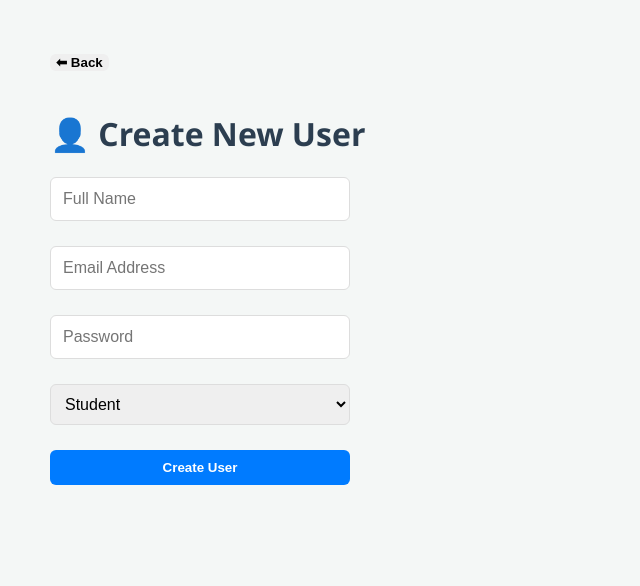
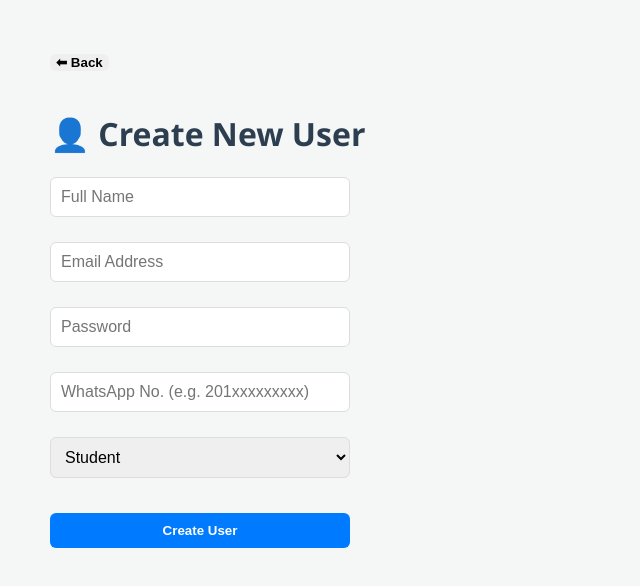
Before and after one commit to Learnwithayman/lms-project, a React (Create React App) app in the folder client/: page /create-user in a window 1280 px wide. Shown: the top 586 px of the page, without its empty margins (0-640 px from the left). Built offline with nearby package versions, Linux system fonts and the light colour scheme.

Commit message:
Day 2: Upgraded DB and UI for WhatsApp numbers

```diff
--- a/client/src/pages/CreateUser.js
+++ b/client/src/pages/CreateUser.js
@@ -7,6 +7,7 @@ function CreateUser() {
   const [email, setEmail] = useState('');
   const [password, setPassword] = useState('');
   const [role, setRole] = useState('student'); // Default to student
+  const [whatsappNumber, setWhatsappNumber] = useState(''); // <--- NEW STATE
   const navigate = useNavigate();
 
   const handleCreate = async (e) => {
@@ -24,6 +25,7 @@ function CreateUser() {
         email,
         password,
         role,
+        whatsappNumber // <--- ADD TO PAYLOAD
       }, config);
 
       alert('User Created Successfully! 🎉');
@@ -41,9 +43,18 @@ function CreateUser() {
       <h1>👤 Create New User</h1>
       <form onSubmit={handleCreate} style={{ display: 'flex', flexDirection: 'column', width: '300px', gap: '10px' }}>
 
-        <input type="text" placeholder="Full Name" value={name} onChange={(e) => setName(e.target.value)} required padding="10px" />
-        <input type="email" placeholder="Email Address" value={email} onChange={(e) => setEmail(e.target.value)} required />
-        <input type="password" placeholder="Password" value={password} onChange={(e) => setPassword(e.target.value)} required />
+        <input type="text" placeholder="Full Name" value={name} onChange={(e) => setName(e.target.value)} required style={{ padding: '10px' }} />
+        <input type="email" placeholder="Email Address" value={email} onChange={(e) => setEmail(e.target.value)} required style={{ padding: '10px' }} />
+        <input type="password" placeholder="Password" value={password} onChange={(e) => setPassword(e.target.value)} required style={{ padding: '10px' }} />
+
+        {/* NEW WHATSAPP INPUT */}
+        <input
+          type="text"
+          placeholder="WhatsApp No. (e.g. 201xxxxxxxxx)"
+          value={whatsappNumber}
+          onChange={(e) => setWhatsappNumber(e.target.value)}
+          style={{ padding: '10px' }}
+        />
 
         <select value={role} onChange={(e) => setRole(e.target.value)} style={{ padding: '10px' }}>
           <option value="student">Student</option>
@@ -51,7 +62,7 @@ function CreateUser() {
           <option value="admin">Admin</option>
         </select>
 
-        <button type="submit" style={{ padding: '10px', background: '#007bff', color: 'white', border: 'none', cursor: 'pointer' }}>
+        <button type="submit" style={{ padding: '10px', background: '#007bff', color: 'white', border: 'none', cursor: 'pointer', marginTop: '10px' }}>
           Create User
         </button>
       </form>
```
Also changed, not shown: 1 other file (tests, documents, lock files or other folders).
